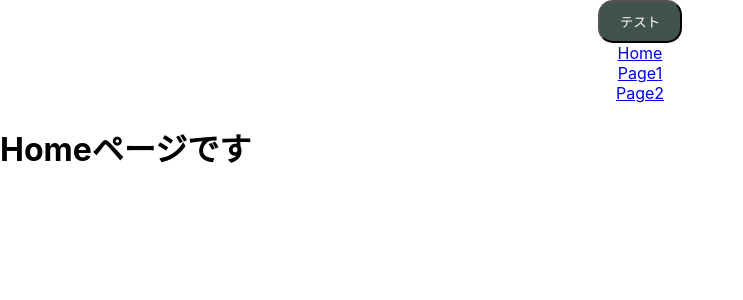
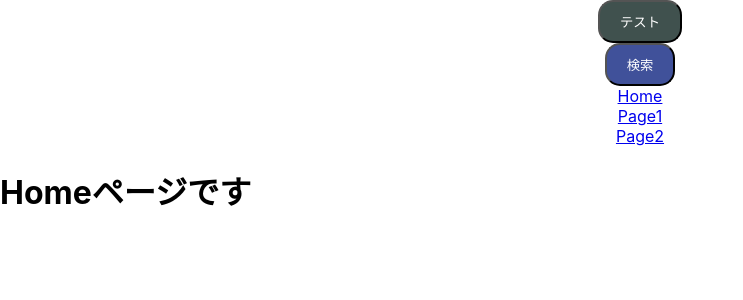
Before and after one commit to naoya01/practice-react--2, a React (Create React App) app in the folder react-router-practise/: page / in a window 1280 px wide. Shown: the top 300 px of the page, without its empty margins (0-743 px from the left). Built offline with nearby package versions, Linux system fonts and the light colour scheme.

Commit message:
atom secondarybutton

```diff
--- a/react-router-practise/src/App.js
+++ b/react-router-practise/src/App.js
@@ -1,5 +1,6 @@
 import { BrowserRouter, Link} from "react-router-dom";
 import { PrimaryButton } from "./components/atoms/button/PrimaryButton";
+import { SecondaryButton } from "./components/atoms/button/SecondaryButton";
 import { Router } from "./router/Router";
 import "./App.css";
 
@@ -8,6 +9,7 @@ function App() {
   return (
     <>
     <PrimaryButton>テスト</PrimaryButton>
+    <SecondaryButton>検索</SecondaryButton>
     <BrowserRouter>
       <div className="App">
       <Link to={"/"}>Home</Link><br/>
--- /dev/null
+++ b/react-router-practise/src/components/atoms/button/SecondaryButton.jsx
@@ -0,0 +1,24 @@
+import styled from "styled-components"
+
+export const SecondaryButton = (props) => {
+  const {children} = props;
+  return(
+    <SButton>{children}</SButton>
+  );
+};
+
+const SButton = styled.button`
+  background-color: #40519a;
+  color: #fff;
+  text-align: center;
+  margin: auto;
+  padding: 10px 20px;
+  display: block;
+  transition: 0.2s;
+  border-radius: 15px;
+  &:hover{
+    opacity: 0.8;
+    transition: 0.2s;
+    border-radius: 25px;
+  }
+`
```
